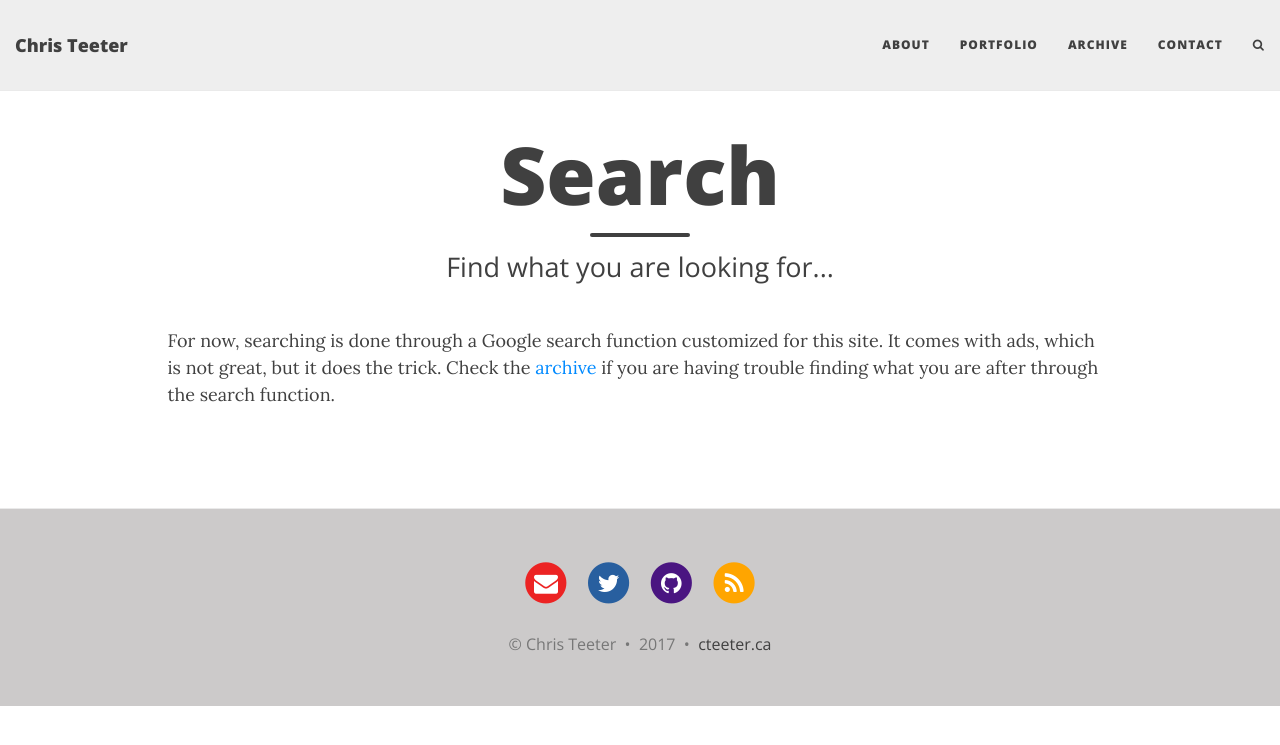
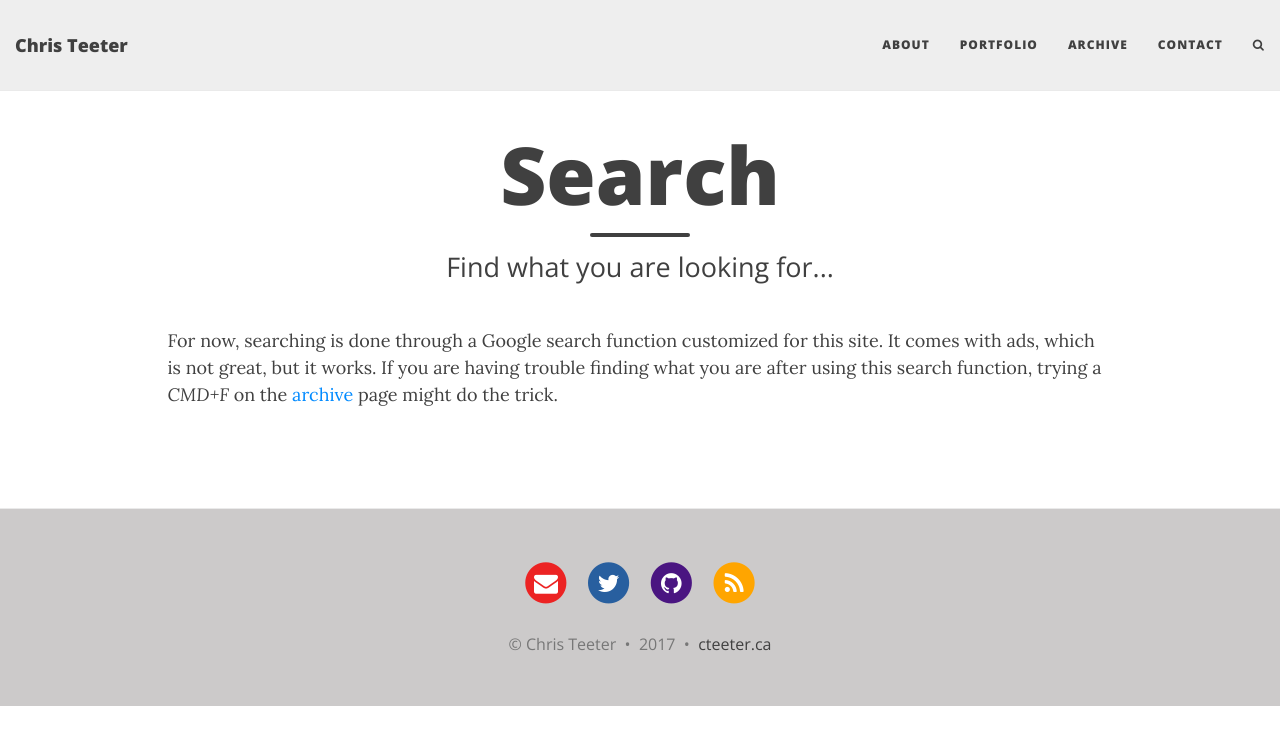
Before and after one commit to cjteeter/cjteeter.github.io, a Jekyll site: the page built from search.md, in a window 1280 px wide. Shown: the top 745 px of the page. Built offline with Jekyll 4.4.1, drawn with Linux system fonts in a browser that asks for light colours; nearby versions of some CDN libraries; comment, search, counter and statistics services are not loaded.

Commit message:
update search

```diff
--- a/search.md
+++ b/search.md
@@ -9,8 +9,8 @@ css: /css/search.css
 ---
 
 For now, searching is done through a Google search function customized for this site. It comes
-with ads, which is not great, but it does the trick. Check the [archive](/archive/) if you are having
-trouble finding what you are after through the search function.
+with ads, which is not great, but it works. If you are having trouble finding what you are after
+using this search function, trying a *CMD+F* on the [archive](/archive/) page might do the trick.
 
 <div id="google-custom-search">
 <script>
```
